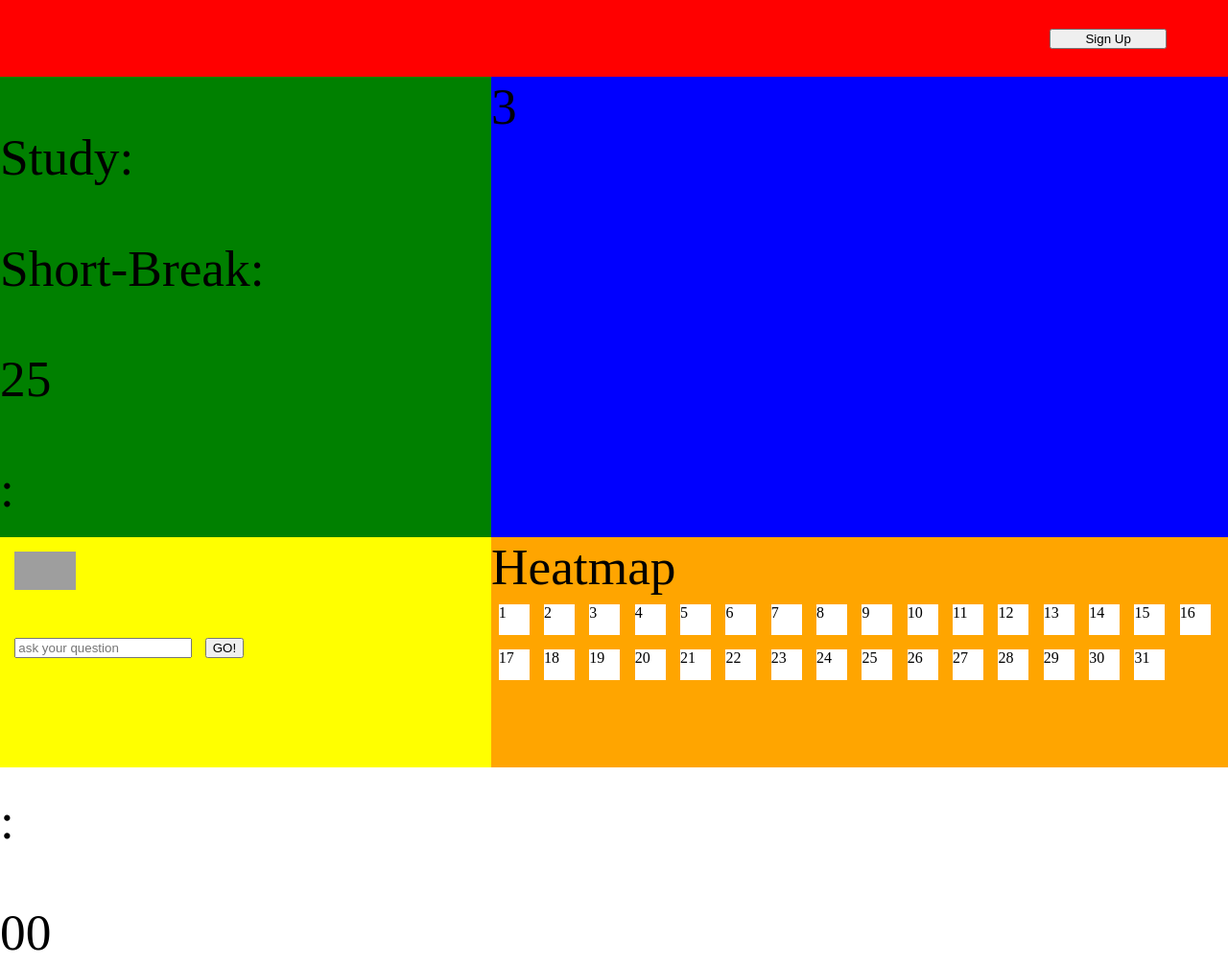
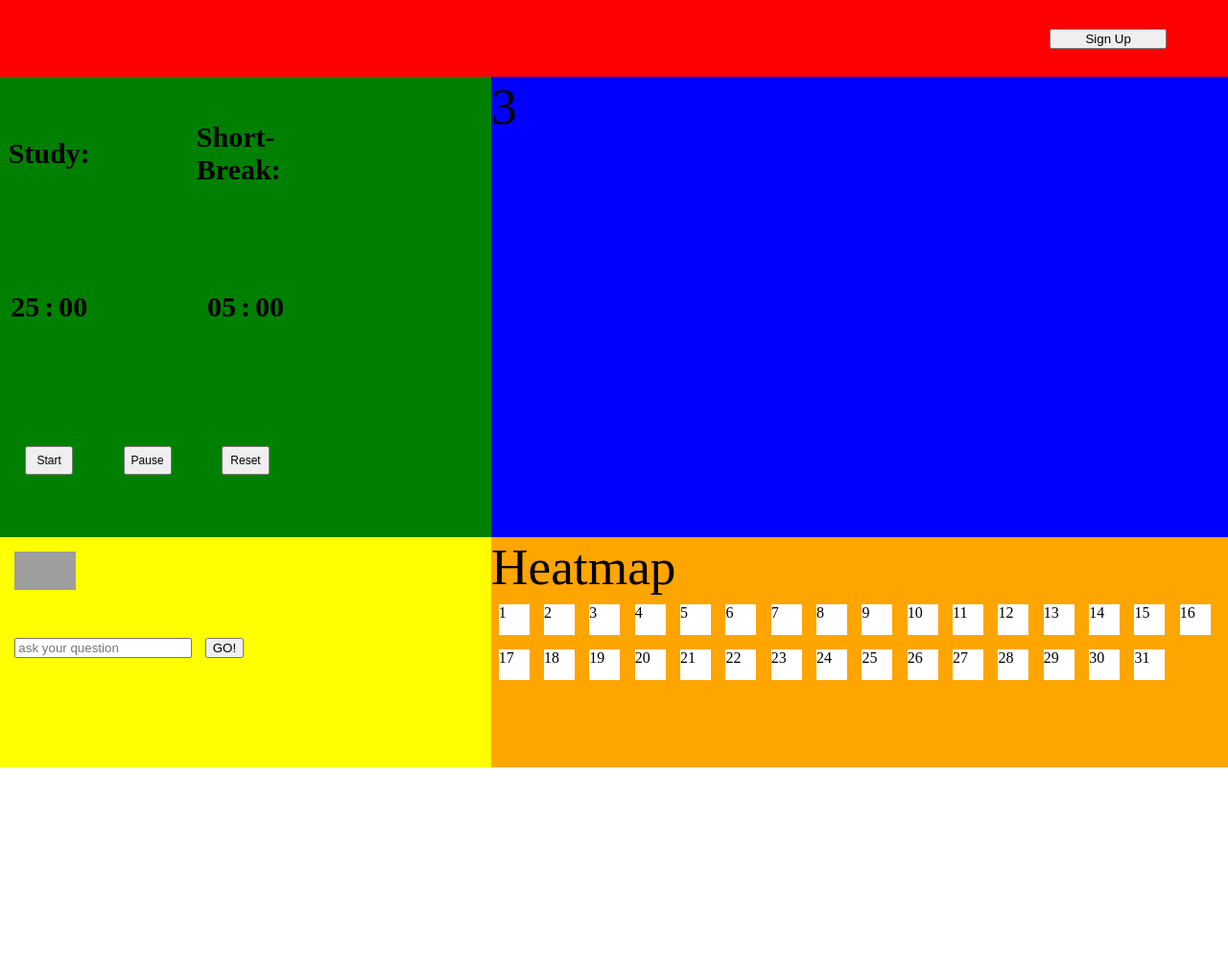
Before and after one commit to AlanTruu/StudySyncProject, a website: page index.html in a window 1280 px wide. Shown: the top 1006 px of the page at 96% size. After the commit the page ends 800 px from the top, so only its background shows below. Drawn offline with nearby package versions, Linux system fonts and the light colour scheme; grey boxes are pictures that could not be loaded.

Commit message:
Update Style.css
Added simple css for pomodoro timer on website

```diff
--- a/public/Style.css
+++ b/public/Style.css
@@ -8,6 +8,11 @@ body{
     flex-wrap: wrap;
     align-content: start;
     margin: 0%;
+}
+
+p{
+    margin: 0;
+    padding: 0;
 }
 
 .break{
@@ -46,6 +51,63 @@ body{
     background-color: green;
     flex-basis: 40%;
     height: 60%;
+
+    display: grid;
+    grid-template-columns: repeat(5, 1fr);
+    grid-template-rows: repeat(3, 1fr);
+}
+
+#study{
+    grid-area: 1 / 1 / 1 / 1;
+}
+
+#short_break{
+    grid-area: 1 / 3 / 1 / 3;
+}
+
+.timer_display{
+    display: flex;
+    align-self: center;
+    justify-self: center;
+    gap: 5px;
+    font-size: 30px;
+    font-weight: bold;
+}
+
+.label{
+    align-self: center;
+    justify-self: center;
+    font-size: 30px;
+    font-weight: bold;
+}
+
+#study_timer{
+    grid-area: 2 / 1 / 2 / 1;
+}
+
+#break_timer{
+    grid-area: 2 / 3 / 2 / 3;
+}
+
+.buttons{
+    align-self: center;
+    justify-self: center;
+
+    width: 50px;
+    height: 30px;
+    font-size: 12px;
+}
+
+#start{
+    grid-area: 3 / 1 / 3 / 1;
+}
+
+#pause{
+    grid-area: 3 / 2 / 3 / 3;
+}
+
+#reset{
+    grid-area: 3 / 3 / 3 / 3;
 }
 
 /* Calendar Styling */
```
